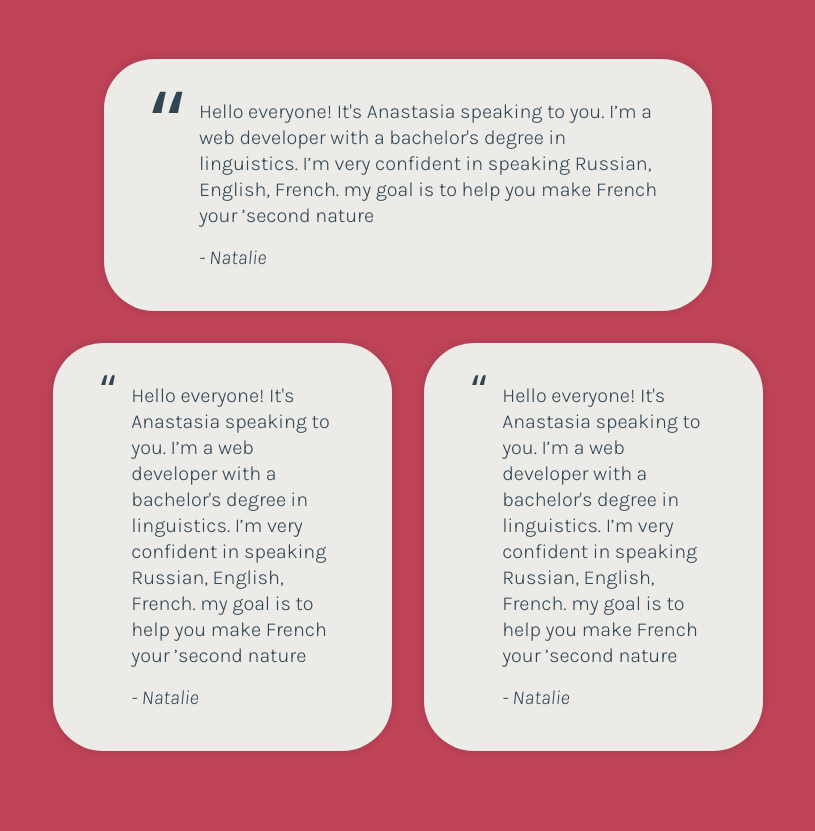
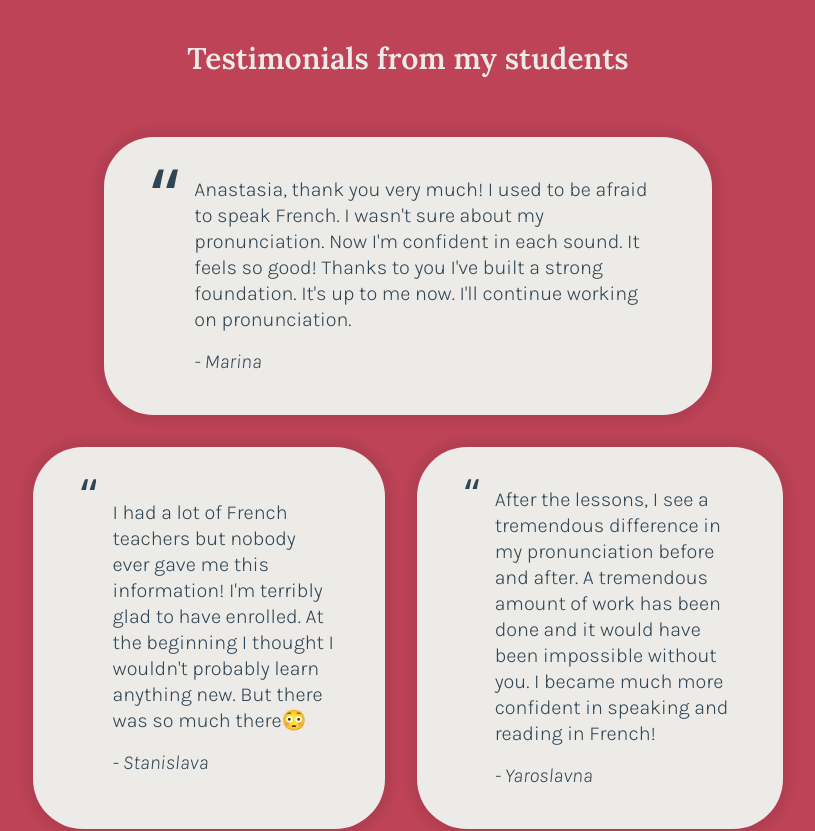
Before and after one commit to anastasssia88/blog-nextjs, a Next.js app: page /about in a window 1280 px wide. Shown: the part 1180-2011 px from the top of the page, without its empty margins (232-1047 px from the left). Built offline with nearby package versions, Linux system fonts and the light colour scheme.

Commit message:
added some hover effects

```diff
--- a/Components/Avatar.js
+++ b/Components/Avatar.js
@@ -28,4 +28,9 @@ const Div = styled.div`
 const Img = styled.img`
   width: 200px;
   height: 200px;
+  transition: all 0.4s ease-in-out;
+
+  &:hover {
+    transform: scale(1.1, 1.1)
+  }
 `
--- a/Components/Heading2.js
+++ b/Components/Heading2.js
@@ -1,9 +1,9 @@
 import styled from 'styled-components'
 
-const Heading2 = ({content}) => {
+const Heading2 = (props) => {
     return (
-        <H2>
-            {content}
+        <H2 smP={props.smP} >
+            {props.content}
         </H2>
     );
 }
@@ -12,4 +12,5 @@ export default Heading2;
 
 const H2 = styled.h2`
     color: ${ props => props.light ? '#314654' : '#EDEBE8'};
+    padding-bottom: ${ props => props.smP && '3rem'};
 `
--- a/Components/Navbar.js
+++ b/Components/Navbar.js
@@ -31,5 +31,6 @@ const A = styled.a`
 
     &:hover{
         color: #BE4357;
+        font-weight: 500;
     }
 `
--- a/Components/SocialBtns.js
+++ b/Components/SocialBtns.js
@@ -16,6 +16,7 @@ const SocialBtns = (props) => {
                 <path d="M449.446,0c34.525,0 62.554,28.03 62.554,62.554l0,386.892c0,34.524 -28.03,62.554 -62.554,62.554l-386.892,0c-34.524,0 -62.554,-28.03 -62.554,-62.554l0,-386.892c0,-34.524 28.029,-62.554 62.554,-62.554l386.892,0Zm-253.927,424.544c135.939,0 210.268,-112.643 210.268,-210.268c0,-3.218 0,-6.437 -0.153,-9.502c14.406,-10.421 26.973,-23.448 36.935,-38.314c-13.18,5.824 -27.433,9.809 -42.452,11.648c15.326,-9.196 26.973,-23.602 32.49,-40.92c-14.252,8.429 -30.038,14.56 -46.896,17.931c-13.487,-14.406 -32.644,-23.295 -53.946,-23.295c-40.767,0 -73.87,33.104 -73.87,73.87c0,5.824 0.613,11.494 1.992,16.858c-61.456,-3.065 -115.862,-32.49 -152.337,-77.241c-6.284,10.881 -9.962,23.601 -9.962,37.088c0,25.594 13.027,48.276 32.95,61.456c-12.107,-0.307 -23.448,-3.678 -33.41,-9.196l0,0.92c0,35.862 25.441,65.594 59.311,72.49c-6.13,1.686 -12.72,2.606 -19.464,2.606c-4.751,0 -9.348,-0.46 -13.946,-1.38c9.349,29.426 36.628,50.728 68.965,51.341c-25.287,19.771 -57.164,31.571 -91.8,31.571c-5.977,0 -11.801,-0.306 -17.625,-1.073c32.337,21.15 71.264,33.41 112.95,33.41Z"></path>
             </svg></a>
 
+
         </Div>
     );
 }
@@ -32,12 +33,13 @@ const Div = styled.div`
         height: 30px;
         margin:  ${ props => props.smM ? '1rem 1rem' : '2rem 1rem'};
         fill: ${props => props.primary ? '#EDEBE8' : '#314654'};
-        border-radius: 20px;
+        border-radius: 10px;
         cursor: pointer;
-        transition: all 0.4s ease;
+        transition: all 0.4s ease-in-out;
 
         &:hover {
             fill: #BE4357;
+            transform: scale(1.2, 1.2)
         }
     }
 `
--- a/Components/about/Card.js
+++ b/Components/about/Card.js
@@ -23,7 +23,7 @@ const Div = styled.div`
     border-radius: 50px;
     padding: 2rem 3rem;
     margin: 1rem;
-    box-shadow: 0px 0px 4px 4px rgba(0, 0, 0, 5%);
+    box-shadow: 0px 0px 8px 8px rgba(0, 0, 0, 7%);
     justify-content: sapce-between;
     align-items: center;
 
@@ -32,7 +32,7 @@ const Div = styled.div`
     transition: all 0.4s ease;
 
     &:hover{
-        box-shadow: 0px 0px 12px 8px rgba(0, 0, 0, 10%);
+        box-shadow: 0px 0px 14px 8px rgba(0, 0, 0, 15%);
     }
 
     svg {
--- a/Components/about/Testimonials.js
+++ b/Components/about/Testimonials.js
@@ -1,15 +1,17 @@
 import styled from 'styled-components'
 import Section from '../Section'
 import Card from './Card'
+import Heading2 from '../Heading2'
 
 
 const Testimonials = () => {
     return (
         <Section redGradient auto mdP>
-            <Card content="Hello everyone! It's Anastasia speaking to you. I’m a web developer with a bachelor's degree in linguistics. I’m very confident in speaking Russian, English, French. my goal is to help you make French your ’second nature" name="- Natalie" />
+            <Heading2 smP content="Testimonials from my students" />
+            <Card content="Anastasia, thank you very much! I used to be afraid to speak French. I wasn't sure about my pronunciation. Now I'm confident in each sound. It feels so good! Thanks to you I've built a strong foundation. It's up to me now. I'll continue working on pronunciation." name="- Marina" />
             <Box>
-                <Card content="Hello everyone! It's Anastasia speaking to you. I’m a web developer with a bachelor's degree in linguistics. I’m very confident in speaking Russian, English, French. my goal is to help you make French your ’second nature" name="- Natalie" />
-                <Card content="Hello everyone! It's Anastasia speaking to you. I’m a web developer with a bachelor's degree in linguistics. I’m very confident in speaking Russian, English, French. my goal is to help you make French your ’second nature" name="- Natalie" />
+                <Card content="I had a lot of French teachers but nobody ever gave me this information! I'm terribly glad to have enrolled. At the beginning I thought I wouldn't probably learn anything new. But there was so much there😳" name="- Stanislava" />
+                <Card content="After the lessons, I see a tremendous difference in my pronunciation before and after. A tremendous amount of work has been done and it would have been impossible without you. I became much more confident in speaking and reading in French!" name="- Yaroslavna" />
             </Box>
         </Section>
     );
```
